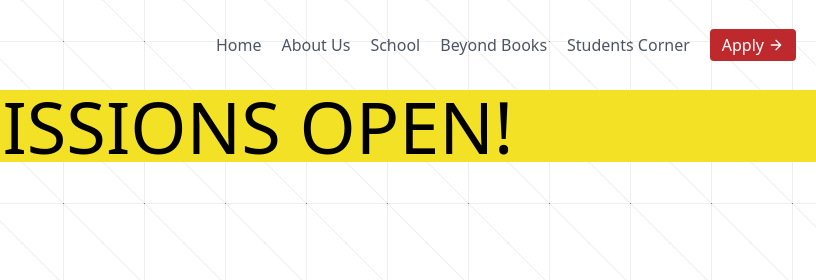
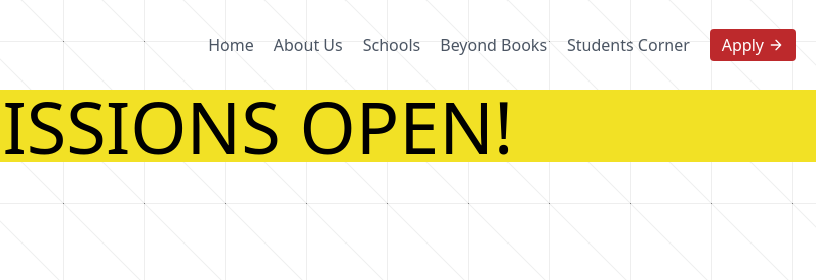
Before and after one commit to MrGliff/nuv, a plain HTML site: page about.html in a window 1280 px wide. Shown: the top 280 px of the page, 464-1280 px from the left. Drawn offline with nearby package versions, Linux system fonts and the light colour scheme.

Commit message:
Updated School to Schools

```diff
--- a/about.html
+++ b/about.html
@@ -22,7 +22,7 @@
       <nav class="md:ml-auto flex flex-wrap items-center text-base justify-center">
         <a href="index.html" class="mr-5 hover:text-gray-900">Home</a>
         <a href="about.html" class="mr-5 hover:text-gray-900">About Us</a>
-        <a href="schools.html" class="mr-5 hover:text-gray-900">School</a>
+        <a href="schools.html" class="mr-5 hover:text-gray-900">Schools</a>
         <a href="beyond.html" class="mr-5 hover:text-gray-900">Beyond Books</a>
         <a href="students.html" class="mr-5 hover:text-gray-900">Students Corner</a>
       </nav>
@@ -302,7 +302,7 @@
               <a href="about.html" class="text-gray-600 hover:text-gray-800">About Us</a>
             </li>
             <li>
-              <a href="schools.html" class="text-gray-600 hover:text-gray-800">School</a>
+              <a href="schools.html" class="text-gray-600 hover:text-gray-800">Schools</a>
             </li>
             <li>
               <a href="beyond.html" class="text-gray-600 hover:text-gray-800">Beyond Books</a>
```
Also changed, not shown: apply.html (+2 -2 lines), beyond.html (+2 -2 lines), calendar.html (+2 -2 lines), holidays.html (+2 -2 lines), index.html (+2 -2 lines), schools.html (+2 -2 lines), students.html (+2 -2 lines).
